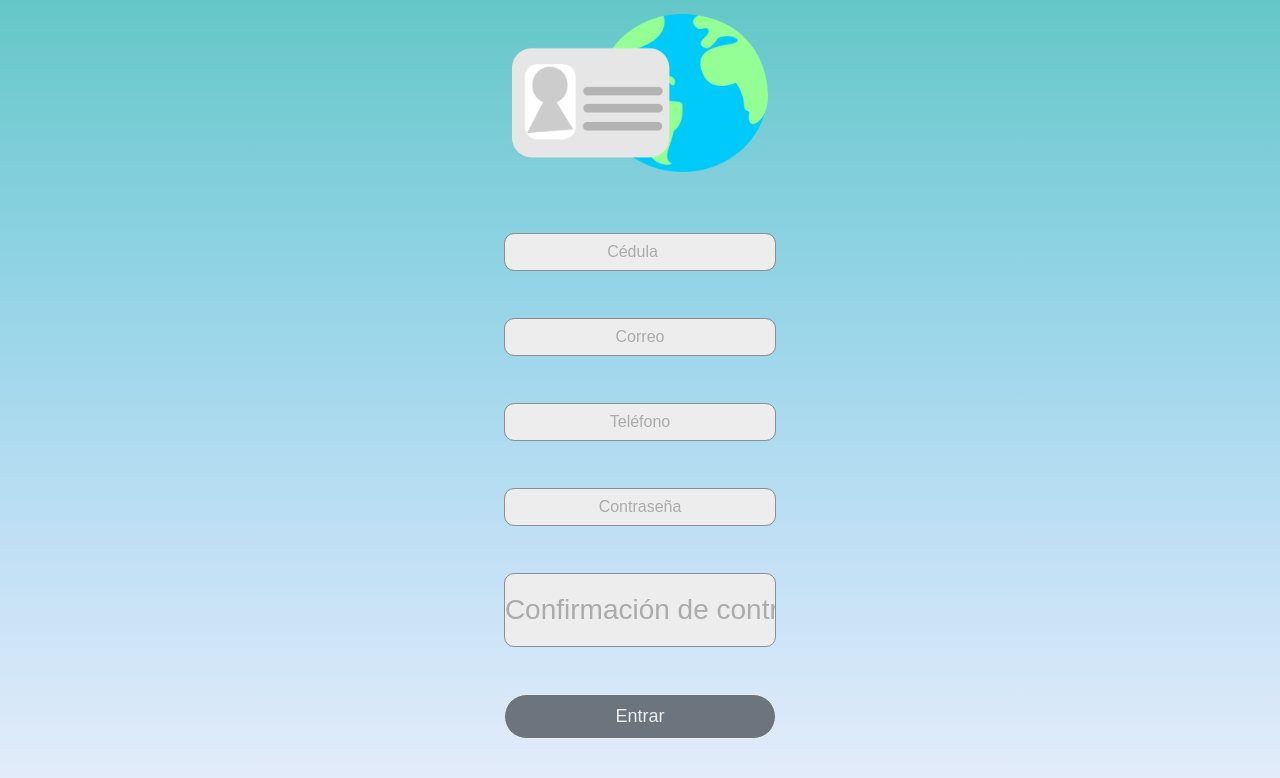
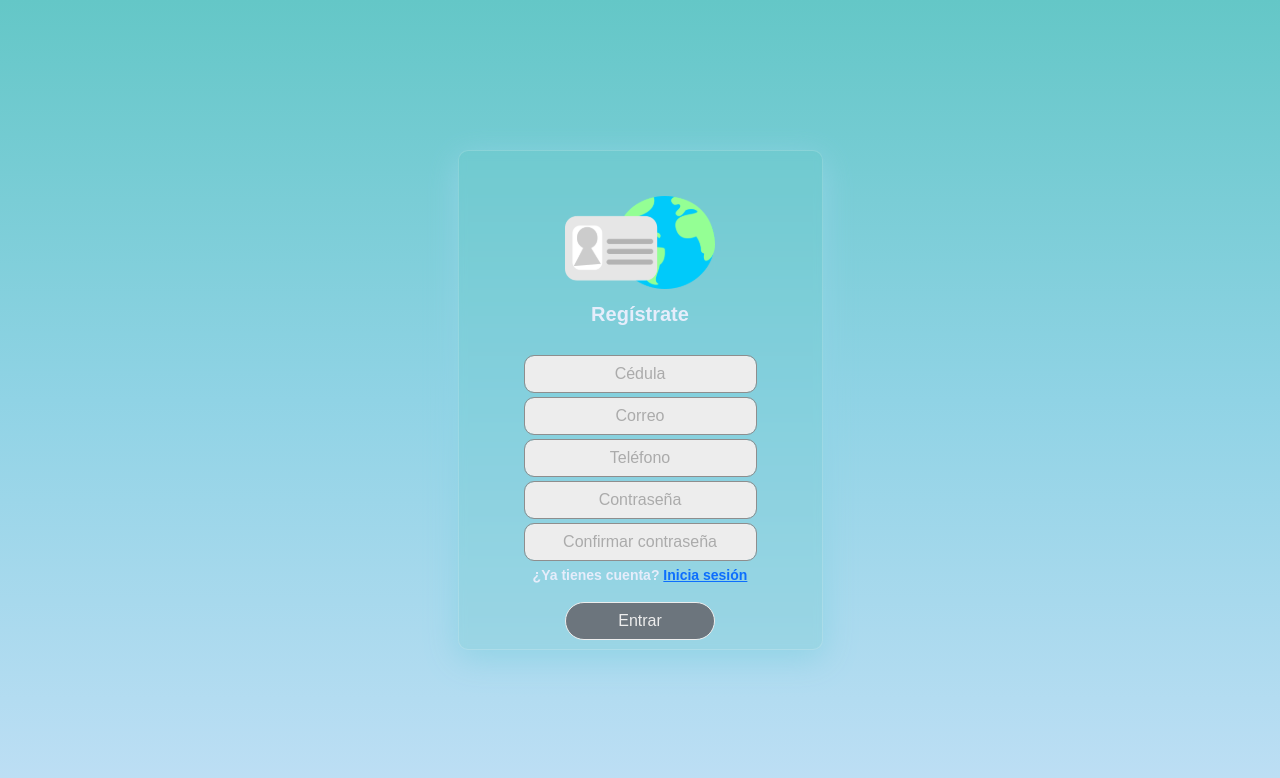
Before and after one commit to alejandrojsn/proyecto-interfaces, a React (Vite) app: page /register in a window 1280 px wide. Shown: the top 778 px of the page. Built offline with nearby package versions, Linux system fonts and the light colour scheme.

Commit message:
[FIX] Auth: Login & Register reinterpretation

```diff
--- a/src/App.jsx
+++ b/src/App.jsx
@@ -1,24 +1,25 @@
+import { Link } from 'react-router-dom'
 import IDGovLogo from './assets/IDGov.svg'
-import { Link } from 'react-router-dom'
-
 function App() {
   return (
-      <div className='container'>
-        <div className="row justify-content-center">
-          <div className="col-6">
-            <div className="vh-100 d-flex flex-column justify-content-evenly align-items-center">
-              <img src={IDGovLogo} alt="IDGov Logo" width="256px" />
-              <button className='btn btn-outline-light btn-lg'>IDGov</button>
+    <div className='container'>
+      <div className="row justify-content-center">
+        <div className="col-6">
+          <div className="vh-100 d-flex flex-column justify-content-center align-items-center">
+            <div className='main-container'>
+              <img src={IDGovLogo} alt="IDGov Logo" width="200px" />
+              <p className='app-title'>IDGov</p>
               <Link to="login">
-                <button className='btn btn-info btn-lg text-light text-nowrap'>Iniciar sesión</button>
+                <button className='btn btn-info btn-lg btn-login text-light text-nowrap'>Iniciar sesión</button>
               </Link>
               <Link to="register">
-                <button className='btn btn-primary btn-purple btn-lg'>Registrarse</button>
+                <button className='btn btn-primary btn-register btn-purple btn-lg w-100'>Registrarse</button>
               </Link>
             </div>
           </div>
         </div>
       </div>
+    </div>
   )
 }
 
--- a/src/Login.jsx
+++ b/src/Login.jsx
@@ -7,10 +7,11 @@ export default function Login() {
       <div className="row justify-content-center">
         <div className="col-6">
           <div className="vh-100 d-flex flex-column justify-content-center align-items-center">
+            <div className='main-container'>
               <img src={IDGovLogo} alt="IDGov Logo" width="150px" />
               <p className='login-title'>Iniciar sesión</p>
               <form className="h-25 d-flex flex-column justify-content-evenly align-items-center">
-              <div className="w-100">
+                <div className="w-100 mb-1">
                   <input type="email" className="form-control custom-input" name="email" placeholder="Correo" />
                 </div>
                 <div className="w-100">
@@ -19,8 +20,9 @@ export default function Login() {
                 <span className='login-register-link'>
                   ¿No tienes acceso? <Link to='/register'>Regístrate</Link>
                 </span>
-              <button type="submit" className="btn btn-secondary btn-md w-75 mt-3">Entrar</button>
+                <button type="button" className="btn btn-secondary btn-md w-75 mt-3">Entrar</button>
               </form>
+            </div>
           </div>
         </div>
       </div>
--- a/src/Register.jsx
+++ b/src/Register.jsx
@@ -1,33 +1,40 @@
+import { Link } from 'react-router-dom'
 import IDGovLogo from './assets/IDGov.svg'
 
 export default function Register() {
   return (
-      <div className='container'>
-        <div className="row justify-content-center">
-          <div className="col-6">
-            <div className="vh-100 d-flex flex-column justify-content-evenly align-items-center">
-              <img src={IDGovLogo} alt="IDGov Logo" width="256px" />
-              <form className="h-75 d-flex flex-column justify-content-evenly align-items-center">
-                <div className="w-75">
-                  <input type="number" className="form-control custom-input" name="idnumber" placeholder="Cédula" />
+    <div className='container'>
+      <div className="row justify-content-center">
+        <div className="col-6">
+          <div className="vh-100 d-flex flex-column justify-content-center align-items-center">
+            <div className='main-container'>
+              <img src={IDGovLogo} alt="IDGov Logo" width="150px" />
+              <p className='login-title'>Regístrate</p>
+              <form className="h-50 d-flex flex-column justify-content-start align-items-center">
+                <div className="w-100 mb-1">
+                  <input type="number" className="form-control custom-input number-input" name="idnumber" placeholder="Cédula" />
                 </div>
-                <div className="w-75">
+                <div className="w-100 mb-1">
                   <input type="email" className="form-control custom-input" name="email" placeholder="Correo" />
                 </div>
-                <div className="w-75">
+                <div className="w-100 mb-1">
                   <input type="tel" className="form-control custom-input" name="phone" placeholder="Teléfono" />
                 </div>
-                <div className="w-75">
+                <div className="w-100 mb-1">
                   <input type="password" className="form-control custom-input" name="password" placeholder="Contraseña" />
                 </div>
-                <div className="w-75">
-                  <input type="password" className="form-control custom-input" id="password-confirmation-input" name="password2" placeholder="Confirmación de contraseña" />
+                <div className="w-100 mb-1">
+                  <input type="password" className="form-control custom-input" id="password-confirmation-input" name="password2" placeholder="Confirmar contraseña" />
                 </div>
-                <button type="submit" className="btn btn-secondary btn-lg w-75">Entrar</button>
+                <span className='login-register-link'>
+                  ¿Ya tienes cuenta? <Link to='/login'>Inicia sesión</Link>
+                </span>
+                <button type="button" className="btn btn-secondary btn-md w-75 mt-3">Entrar</button>
               </form>
             </div>
           </div>
         </div>
       </div>
+    </div>
   )
 }
--- a/src/scss/styles.scss
+++ b/src/scss/styles.scss
@@ -5,12 +5,28 @@
 }
 
 body {
-    background-image: linear-gradient(to bottom, #64c7c7, #90d3e5, #bfdff5, #e6edfb);
+    background-image: linear-gradient(to bottom, #64c7c7, #90d3e5, #bfdff5);
+}
+
+.main-container {
+    background: rgba(100, 199, 199, 0.25);
+    box-shadow: 0 8px 32px 0 #90d3e5;
+    backdrop-filter: blur(4px);
+    border-radius: 10px;
+    border: 1px solid rgba(255, 255, 255, 0.18);
+    width: 365px;
+    min-height: 500px;
+    display: flex;
+    flex-direction: column;
+    justify-content: center;
+    align-items: center;
+    gap: 10px;
 }
 
 .btn {
     border-radius: 32px;
     border: 1px solid #fff;
+    width: 150px !important;
 }
 
 .btn-outline-light {
@@ -23,6 +39,12 @@ body {
 
 .btn-purple {
     background-color: #ABB3FF;
+}
+
+.app-title {
+    color: #FFF;
+    font-size: 36px;
+    font-weight: 700;
 }
 
 .login-title {
@@ -56,12 +78,19 @@ body {
     color: #ABABAB;
 }
 
+.number-input::-webkit-outer-spin-button,
+.number-input::-webkit-inner-spin-button {
+    -webkit-appearance: none;
+    margin: 0;
+}
+
+/* Firefox */
+.number-input {
+    appearance: textfield;
+    -moz-appearance: textfield;
+}
+
 .btn-secondary {
     color: #EDEDED;
     border-color: #EDEDED;
 }
-
-#password-confirmation-input {
-    font-size: 28px;
-    padding: 15px 0;
-}
```
Lines whose indentation alone changed are shown as unchanged.
